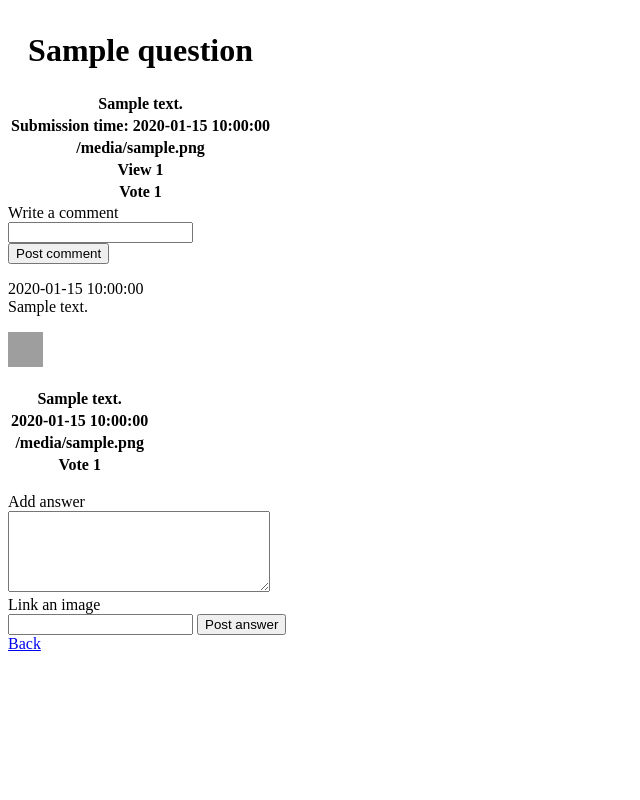
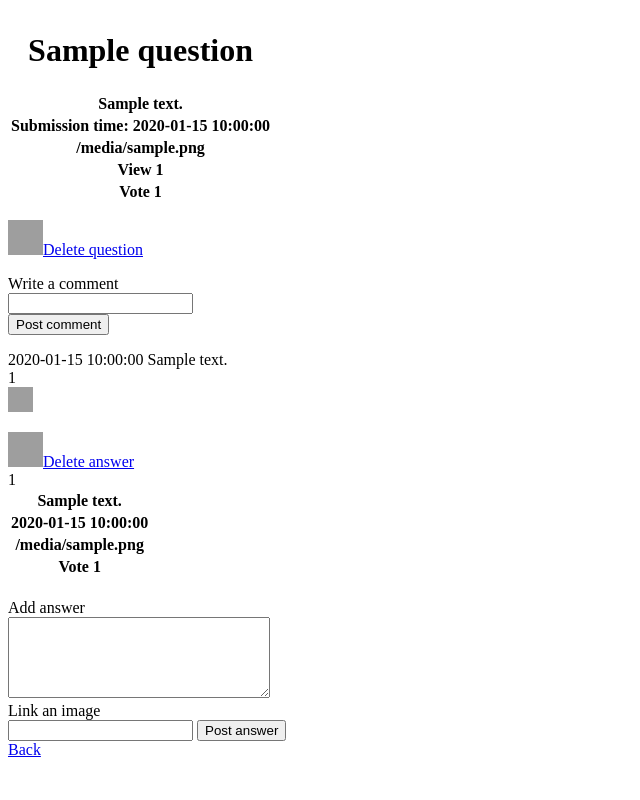
Before and after one commit to BoziDaniel/askmate1.1, a Flask app: page /question/1 in a window 1280 px wide. Shown: the whole page, without its empty margins (0-640 px from the left). Run offline with Flask 2, Linux system fonts and the light colour scheme; a database or web service that is not in the repository returns one stand-in record (values such as "Sample title"); lists and menus that the app fills with data are empty; some libraries are stand-ins or nearby versions; grey boxes are pictures that could not be loaded.

Commit message:
add delete comment meg már nem emlékszem mi de nem atomic az biztos

```diff
--- a/data_manager.py
+++ b/data_manager.py
@@ -8,19 +8,17 @@ def display_table(cursor, table):
     cursor.execute(query)
     data = cursor.fetchall()
     return data
-'''
-    if sort_by == "submission_time" and order == "descending":
-        cursor.exexcute(""" SELECT * FROM question
-        ORDER BY %s DESC
-        """)
-'''
 
+    # if sort_by == "submission_time" and order == "descending":
+    #     cursor.exexcute(""" SELECT * FROM question
+    #     ORDER BY %s DESC
+    #     """)
 
 
 @cn.connection_handler
-def get_question_by_id(cursor, id):
-    query = f"""SELECT * FROM question WHERE id = {id}"""
-    cursor.execute(query)
+def get_question_by_id(cursor, id_):
+    cursor.execute("""SELECT * FROM question
+                        WHERE id= %(id)s""", {'id': id_})
     data = cursor.fetchall()
     return data
 
@@ -31,14 +29,6 @@ def get_answer_by_id(cursor, question_id):
     cursor.execute(query)
     data = cursor.fetchall()
     return data
-
-
-def get_last_id(cursor, table):
-    query = f"""SELECT id FROM {table} ORDER BY id DESC LIMIT 1"""
-    cursor.execute(query)
-    last_id = cursor.fetchone()
-    next_id = last_id["id"] + 1
-    return next_id
 
 
 def replace_commas(data):
@@ -89,16 +79,6 @@ def update_row_in_table(cursor, table, data):
 
 
 @cn.connection_handler
-def delete_question(cursor, question_id):
-    query1 = f""" DELETE FROM question
-                WHERE id= {question_id};"""
-    query2 = f""" DELETE FROM answer
-                WHERE question_id= {question_id};"""
-    cursor.execute(query2)
-    cursor.execute(query1)
-
-
-@cn.connection_handler
 def display_latest_questions(cursor):
     cursor.execute("""
                     SELECT id ,submission_time , title FROM question ORDER BY submission_time DESC LIMIT 5""")
@@ -108,7 +88,7 @@ def display_latest_questions(cursor):
 
 @cn.connection_handler
 def get_all_comments_to_a_question(cursor, question_id):
-    query = f"""SELECT submission_time, message FROM comment
+    query = f"""SELECT submission_time, message, id FROM comment
             WHERE question_id={question_id}"""
     cursor.execute(query)
     comments_to_a_question = cursor.fetchall()
@@ -117,7 +97,66 @@ def get_all_comments_to_a_question(cursor, question_id):
 
 @cn.connection_handler
 def add_comment_to_question(cursor, data):
-    query = f"""INSERT INTO comment (question_id, message, submission_time)
-                VALUES ('{data["question_id"]}', '{data["comment"]}',
+    comment_id = generate_comment_id()
+    data["id"] = comment_id
+    query = f"""INSERT INTO comment (question_id, id, message, submission_time)
+                VALUES ('{data["question_id"]}', '{data["id"]}', '{data["comment"]}',
                         '{data["submission_time"]}')"""
+
     cursor.execute(query)
+
+
+@cn.connection_handler
+def generate_comment_id(cursor):
+    cursor.execute("""SELECT id FROM comment
+                    ORDER BY id DESC LIMIT 1;""")
+    last_id = cursor.fetchone()
+    next_id = last_id['id'] + 1
+    print(next_id)
+    return next_id
+#Jenci erre írt egy jobbat táblás paraméterrel de az most nincs meg meg nem működött, írtam egy baltábbat de lehet erre sincs szükség
+# cs gondoltam szebb ha nem az adatbázis generálja az id-t.
+
+
+@cn.connection_handler
+def delete_comment(cursor, id_):
+    cursor.execute("""DELETE FROM comment
+                    WHERE id= %(id)s""", {'id': id_})
+
+
+@cn.connection_handler
+def delete_answer(cursor, id_):
+    cursor.execute("""DELETE FROM comment
+                    WHERE answer_id= %(id_)s""", {'id_': id_});
+
+    cursor.execute("""DELETE FROM answer
+                    WHERE id= %(id_)s""", {'id_': id_});
+
+
+@cn.connection_handler
+def delete_question(cursor, question_id):
+    query1 = f""" DELETE FROM question
+                  WHERE id= {question_id};"""
+    query2 = f""" DELETE FROM answer
+                  WHERE question_id= {question_id};"""
+    query3 = f"""DELETE FROM comment
+                  WHERE question_id={question_id};"""
+    cursor.execute(query3)
+    cursor.execute(query2)
+    cursor.execute(query1)
+
+
+@cn.connection_handler
+def get_question_id_by_comment_id(cursor, comment_id):
+    cursor.execute("""SELECT question_id FROM comment
+                    WHERE id= %(comment_id)s""", {'comment_id': comment_id})
+    question_id = cursor.fetchall()
+    return question_id
+
+
+@cn.connection_handler
+def get_question_id_by_answer_id(cursor, answer_id):
+    cursor.execute("""SELECT question_id FROM answer
+                    WHERE id=%(answer_id)s""", {'answer_id': answer_id})
+    question_id = cursor.fetchall()
+    return question_id
--- a/server.py
+++ b/server.py
@@ -14,9 +14,8 @@ def route_list():
 
 @app.route('/question/<question_id>', methods=['GET'])
 def route_expand_question(question_id):
+    print(question_id)
     question = dm.get_question_by_id(question_id)
-    # question["view_number"] = int(question["view_number"]) + 1
-    # dm.update_row_in_table("question", question)
     answers_by_question_id = dm.get_answer_by_id(question_id)
     comments_to_question = dm.get_all_comments_to_a_question(question_id)
     return render_template('question.html', question=question, answers=answers_by_question_id, question_id=question_id, comments=comments_to_question)
@@ -51,11 +50,13 @@ def route_delete_question(question_id):
 
 @app.route('/question/<question_id>/new-comment', methods=['POST'])
 def route_comment_question(question_id):
+    print(question_id)
     data = request.form
     data = dict(data)
     data = dm.check_current_time(data)
     dm.add_comment_to_question(data)
-    return redirect(url_for('route_expand_question', question_id=question_id))
+    comment_id = data['id']
+    return redirect(url_for('route_expand_question', question_id=question_id, comment_id=comment_id))
 
 
 @app.route('/latest_questions', methods=['GET', 'POST'])
@@ -64,6 +65,29 @@ def route_latest_questions():
     return render_template('latest_questions.html', latest_questions=data)
 
 
+# @app.route('/delete_comment/are_you_sure/<comment_id>/<question_id>')
+# def route_are_you_sure(comment_id, question_id):
+#     return render_template('are_you_sure.html', comment_id=comment_id, question_id=question_id)
+
+
+@app.route('/comments/<comment_id>/delete')
+def route_delete_comment(comment_id):
+    question_id = dm.get_question_id_by_comment_id(comment_id)
+    dm.delete_comment(comment_id)
+    question_id = dict(question_id[0])
+    question_id = question_id['question_id']
+    return redirect(url_for('route_expand_question', question_id=question_id, ))
+
+
+@app.route('/answer/<answer_id>/delete')
+def route_delete_answer(answer_id):
+    question_id = dm.get_question_id_by_answer_id(answer_id)
+    question_id = dict(question_id[0])
+    question_id = question_id['question_id']
+    dm.delete_answer(answer_id)
+    return redirect(url_for('route_expand_question', question_id=question_id))
+
+
 if __name__ == '__main__':
     app.run(
         port=5000,
--- a/templates/question.html
+++ b/templates/question.html
@@ -22,6 +22,13 @@
                 <th>Vote {{ que["view_number"] }} </th>
             </tr>
         </table>
+        <!--Delete question+answers and comments to the question -->
+        <p>
+            <a href='/question/{{ question_id }}/delete'>
+                <img src="https://png.pngtree.com/png-clipart/20190630/original/pngtree-vector-waste-icon-png-image_4147110.jpg"
+                     alt="Delete question and all answers" style="width:35px;height:35px;border:0;">Delete question
+            </a>
+        </p>
         <form action='{{ url_for('route_comment_question', question_id=question_id) }}' method="POST">
             <label for="comment">Write a comment</label><br>
             <input type="text" name="comment" id="comment" minlength="3" required><br>
@@ -29,17 +36,21 @@
             <input type="submit" value="Post comment"><br>
         </form>
     {% endfor %}
-    <p>{% for comment in comments %}
-            {{ comment['submission_time'] }}<br>
-            {{ comment['message'] }}
+
+    <!-- comments -->
+    <p>
+        {% for comment in comments %}
+            {{ comment['submission_time'] }}
+            {{ comment['message'] }}<br>
+            {{ comment['id'] }}<br>
+
+
+            <!-- delete comments -->
+            <a href="{{ url_for('route_delete_comment', comment_id=comment['id'] ) }}">
+                <img src="https://png.pngtree.com/png-clipart/20190630/original/pngtree-vector-waste-icon-png-image_4147110.jpg"
+                     alt="Delete comment" style="width:25px;height:25px;border:0;"></a><br>
         {% endfor %}
     </p>
-
-    <a href='/question/{{ question_id }}/delete'>
-        <img src="https://png.pngtree.com/png-clipart/20190630/original/pngtree-vector-waste-icon-png-image_4147110.jpg"
-             alt="Delete question and all answers" style="width:35px;height:35px;border:0;">
-    </a>
-
     <p>
         {% for answer in answers %}
             <table>
@@ -55,6 +66,14 @@
                 <tr>
                     <th>Vote {{ answer["vote_number"] }} </th>
                 </tr>
+                <tr>
+                    <!--Delete answer + comments to it -->
+                    <a href="{{ url_for('route_delete_answer', answer_id = answer["id"] ) }}">
+                        <img src="https://png.pngtree.com/png-clipart/20190630/original/pngtree-vector-waste-icon-png-image_4147110.jpg"
+                             alt="Delete answer" style="width:35px;height:35px;border:0;">Delete answer<br>
+                    </a>
+                </tr>
+                <tr>{{ answer['id'] }}</tr>
             </table>
         {% endfor %}
     </p>
```
Also changed, not shown: templates/are_you_sure.html (added, +13 -0 lines).
